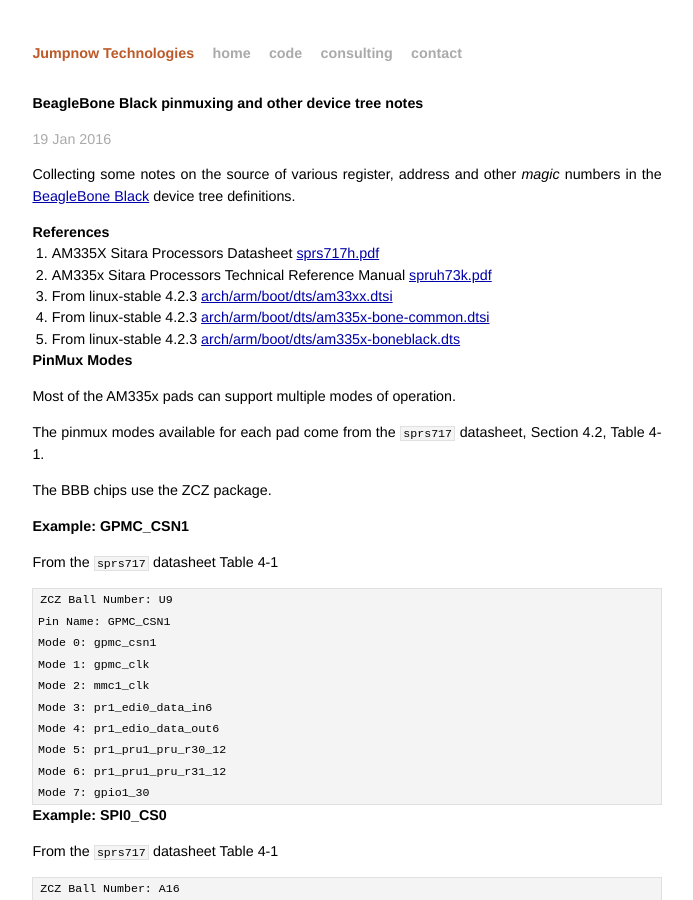
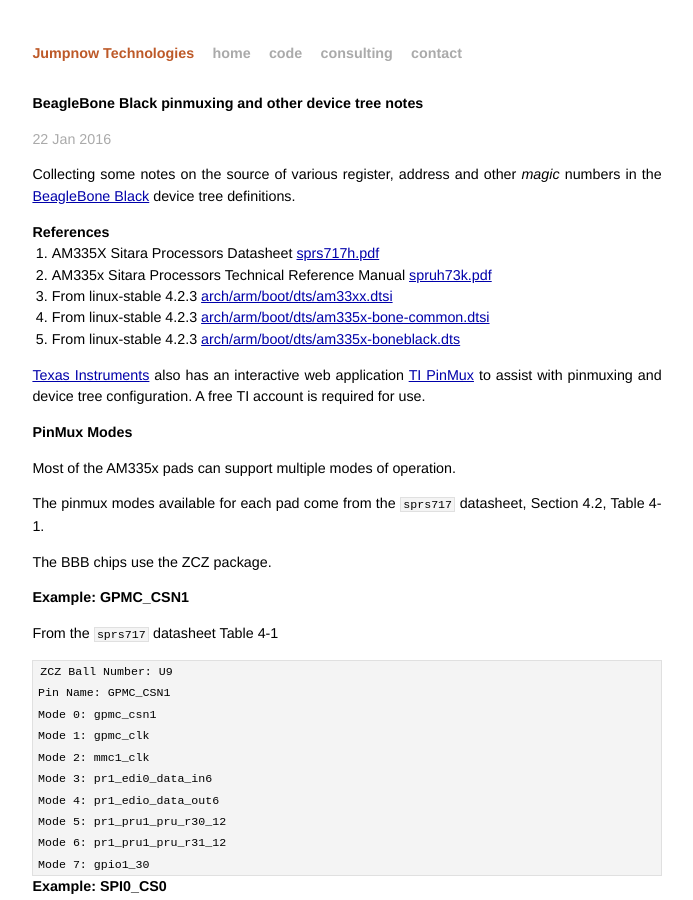
Before and after one commit to jumpnow/jumpnowtek-site, a Jekyll site: the page built from _posts/2015-10-22-BeagleBone-Black-pinmuxing-and-other-device-tree-notes.md, in a window 1280 px wide and 900 px high. Shown: the whole window, without its empty margins (293-986 px from the left). Built offline with Jekyll 4.4.1, drawn with Linux system fonts in a browser that asks for light colours.

Commit message:
Add ti pinmux web app link

```diff
--- a/_posts/2015-10-22-BeagleBone-Black-pinmuxing-and-other-device-tree-notes.md
+++ b/_posts/2015-10-22-BeagleBone-Black-pinmuxing-and-other-device-tree-notes.md
@@ -2,7 +2,7 @@
 layout: post
 title: BeagleBone Black pinmuxing and other device tree notes
 description: "References for various dts registers and offsets"
-date: 2016-01-19 10:00:00
+date: 2016-01-22 09:35:00
 categories: beaglebone
 tags: [linux, beaglebone, device tree]
 ---
@@ -16,6 +16,8 @@
 3. From linux-stable 4.2.3 [arch/arm/boot/dts/am33xx.dtsi][am33xx.dtsi]
 4. From linux-stable 4.2.3 [arch/arm/boot/dts/am335x-bone-common.dtsi][am335x-bone-common.dtsi]
 5. From linux-stable 4.2.3 [arch/arm/boot/dts/am335x-boneblack.dts][am335x-boneblack.dts]
+
+[Texas Instruments][ti] also has an interactive web application [TI PinMux][ti-pinmux-app] to assist with pinmuxing and device tree configuration. A free TI account is required for use.
 
 ## PinMux Modes
 
@@ -266,3 +268,5 @@
 [am33xx.dtsi]: https://git.kernel.org/cgit/linux/kernel/git/stable/linux-stable.git/tree/arch/arm/boot/dts/am33xx.dtsi?id=refs/tags/v4.2.3
 [am335x-bone-common.dtsi]: https://git.kernel.org/cgit/linux/kernel/git/stable/linux-stable.git/tree/arch/arm/boot/dts/am335x-bone-common.dtsi?id=refs/tags/v4.2.3
 [am335x-boneblack.dts]: https://git.kernel.org/cgit/linux/kernel/git/stable/linux-stable.git/tree/arch/arm/boot/dts/am335x-boneblack.dts?id=refs/tags/v4.2.3
+[ti-pinmux-app]: https://dev.ti.com/pinmux/app.html#/default/
+[ti]: http://www.ti.com/
```
